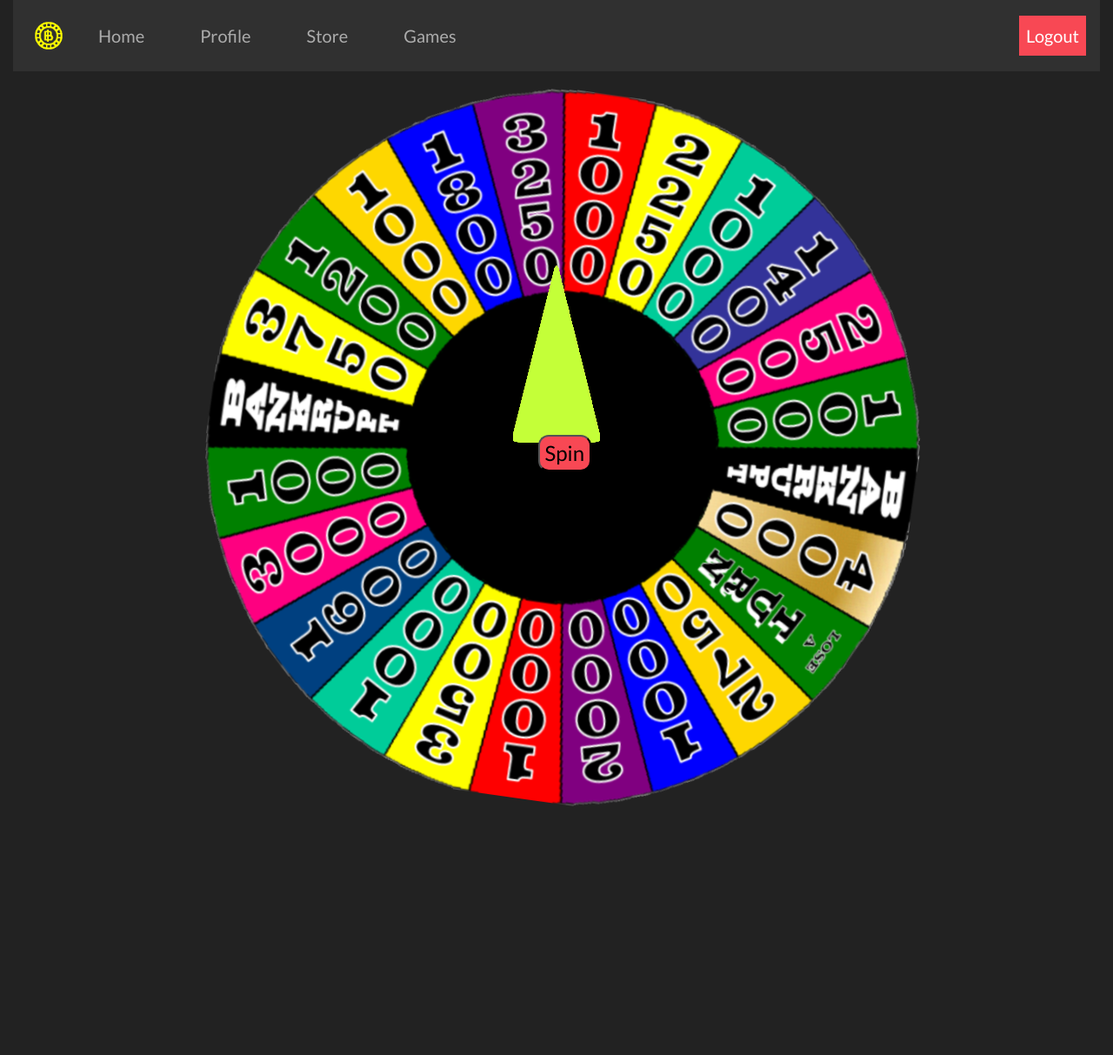
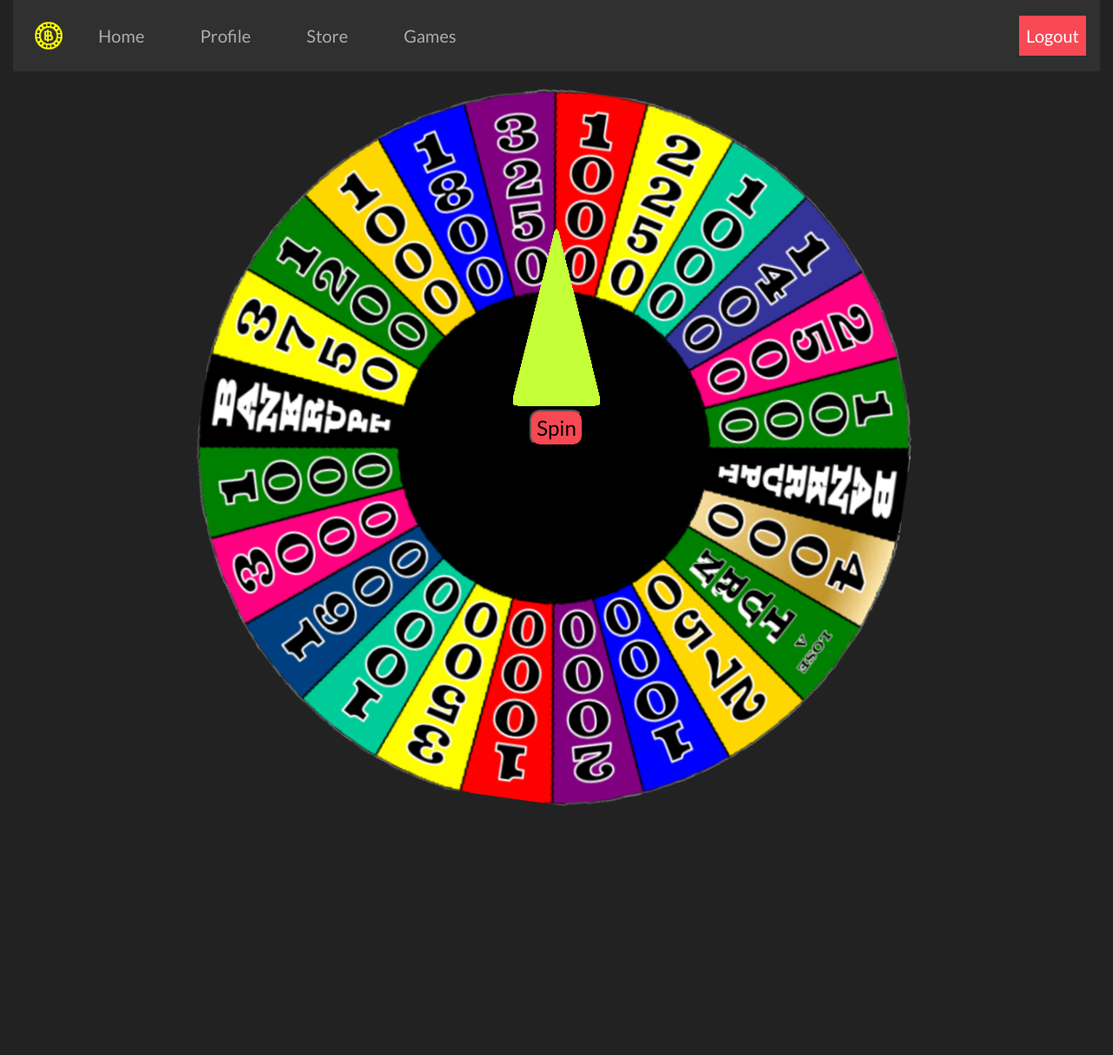
Before and after one commit to kiran-vuksanaj/hydroflasksksk, a Flask app: page /wheel in a window 1280 px wide. Shown: the top 1213 px of the page at 87% size. Before the commit the page ends 927 px from the top, so only its background shows below. Run offline with Flask 2, Linux system fonts and the light colour scheme; a user stored in the database is signed in; data comes from the database, SQL or seed files in the repository; some libraries are stand-ins or nearby versions; some web fonts are replaced.

Commit message:
fixed wheel positioning

```diff
--- a/static/styles/base.css
+++ b/static/styles/base.css
@@ -43,31 +43,26 @@
   right:400px;
 }
 
-#timecard{
-    position: absolute;
-    top:450px;
-    right:490px;
-}
 
 #timecard{
-    position: absolute;
-    top:500px;
-    right:490px;
+    position: relative;
+    top:-650px;
+    right:0px;
     visibility: hidden;
-      z-index: 4;
+    z-index: 4;
 }
 
 #wheel{
   transform: rotate(8deg);
-  right:225px;
-  position:absolute;
+  right:3px;
+  position:relative;
   z-index: 1;
 }
 
 #spin{
-  position: absolute;
-  top:500px;
-  right:600px;
+  position: relative;
+  right:0px;
+  top:-450px;
   font-size:24px;
   border-radius: 12px;
   z-index: 3;
@@ -75,6 +70,6 @@
 
 #point{
   position:relative;
-  top:200px;
+  top:-700px;
   z-index: 2;
 }
```
